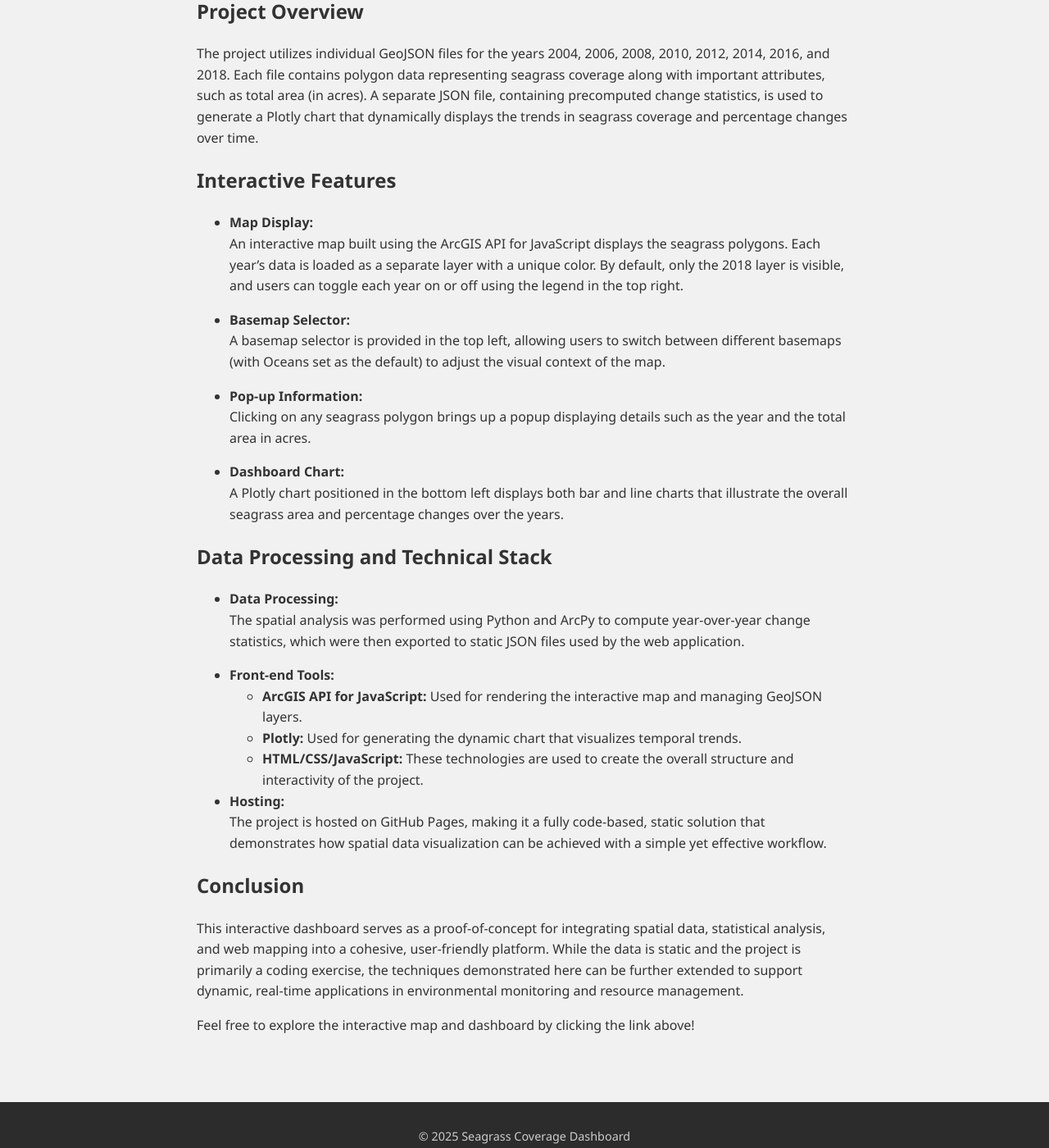
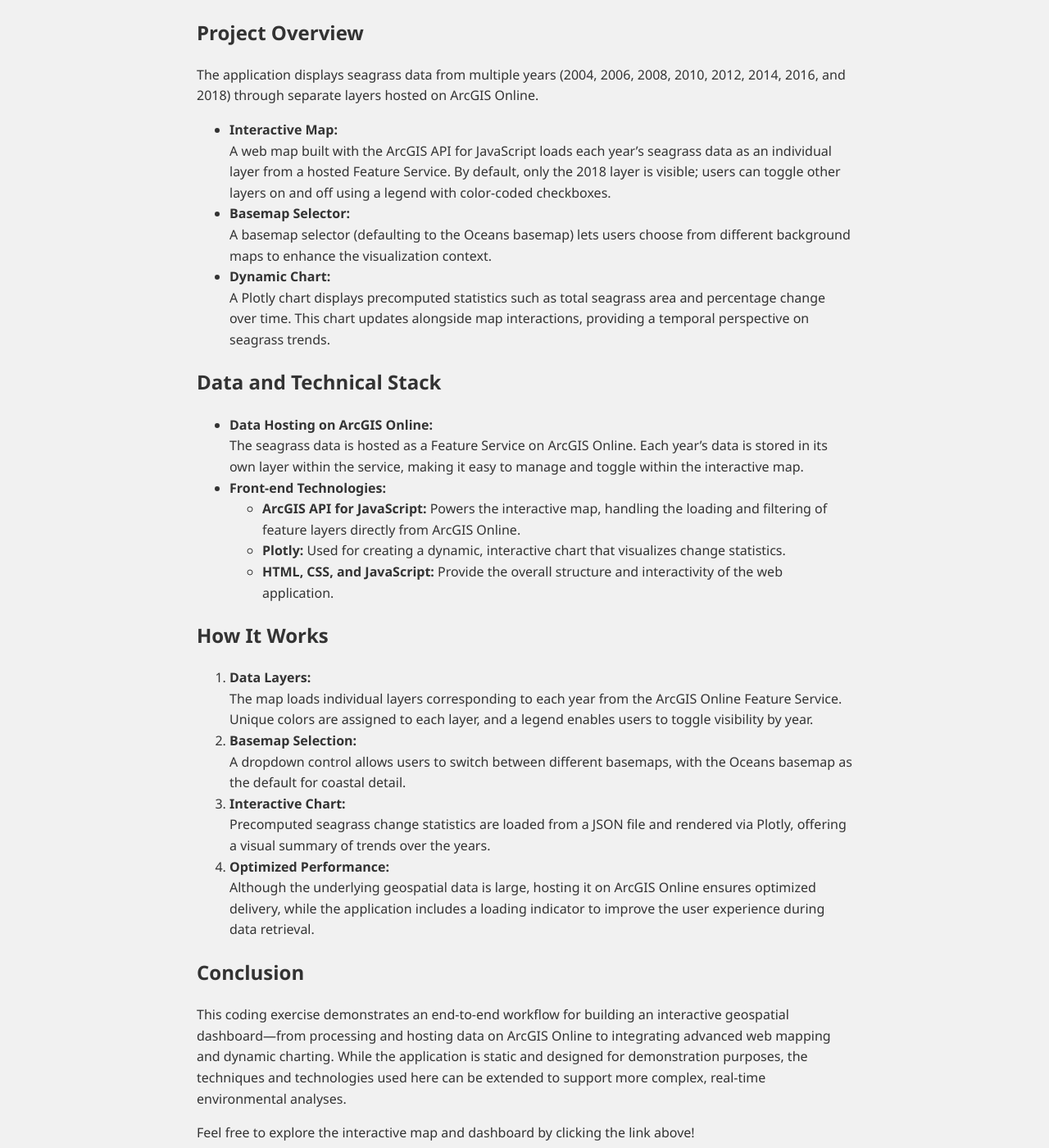
Before and after one commit to KevinMGIS/Seagrass_Change_SWFWMD, a Jekyll site: the page built from index.md, in a window 1280 px wide and 1400 px high, scrolled down 444 px. Shown: the whole window at 82% size. Built offline with Jekyll 4.4.1, drawn with Linux system fonts in a browser that asks for light colours; our own code applies the rules of GitHub Pages for plain Markdown files; some of the changed text lies outside the part shown.

Commit message:
Updated map and index again

```diff
--- a/index.md
+++ b/index.md
@@ -1,44 +1,43 @@
-[View the Interactive Map & Dashboard](map.html)
+[View the Interactive Map & Dashboard](https://kevinmgis.github.io/Seagrass_Change_SWFWMD/map.html)
 
 **Notice: This project is for display purposes only and is a coding exercise.**
 
 # Seagrass Coverage Dashboard
 
-This project is an interactive web application designed to visualize and analyze seagrass coverage over time along selected coastal areas. It combines spatial data and temporal statistics to provide insights into the changes in seagrass extent by year.
+This project is an interactive web mapping application designed to visualize seagrass coverage along select coastal areas over time. The spatial data is hosted on ArcGIS Online as a Feature Service, which allows each year’s data to be accessed as a separate feature layer. This approach improves data management and leverages ArcGIS Online's optimized serving of geospatial information.
 
 ## Project Overview
 
-The project utilizes individual GeoJSON files for the years 2004, 2006, 2008, 2010, 2012, 2014, 2016, and 2018. Each file contains polygon data representing seagrass coverage along with important attributes, such as total area (in acres). A separate JSON file, containing precomputed change statistics, is used to generate a Plotly chart that dynamically displays the trends in seagrass coverage and percentage changes over time.
+The application displays seagrass data from multiple years (2004, 2006, 2008, 2010, 2012, 2014, 2016, and 2018) through separate layers hosted on ArcGIS Online.
+- **Interactive Map:**
+  A web map built with the ArcGIS API for JavaScript loads each year's seagrass data as an individual layer from a hosted Feature Service. By default, only the 2018 layer is visible; users can toggle other layers on and off using a legend with color-coded checkboxes.
+- **Basemap Selector:**
+  A basemap selector (defaulting to the Oceans basemap) lets users choose from different background maps to enhance the visualization context.
+- **Dynamic Chart:**
+  A Plotly chart displays precomputed statistics such as total seagrass area and percentage change over time. This chart updates alongside map interactions, providing a temporal perspective on seagrass trends.
 
-## Interactive Features
+## Data and Technical Stack
 
-- **Map Display:**
-  An interactive map built using the ArcGIS API for JavaScript displays the seagrass polygons. Each year’s data is loaded as a separate layer with a unique color. By default, only the 2018 layer is visible, and users can toggle each year on or off using the legend in the top right.
+- **Data Hosting on ArcGIS Online:**
+  The seagrass data is hosted as a Feature Service on ArcGIS Online. Each year’s data is stored in its own layer within the service, making it easy to manage and toggle within the interactive map.
+- **Front-end Technologies:**
+  - **ArcGIS API for JavaScript:** Powers the interactive map, handling the loading and filtering of feature layers directly from ArcGIS Online.
+  - **Plotly:** Used for creating a dynamic, interactive chart that visualizes change statistics.
+  - **HTML, CSS, and JavaScript:** Provide the overall structure and interactivity of the web application.
 
-- **Basemap Selector:**
-  A basemap selector is provided in the top left, allowing users to switch between different basemaps (with Oceans set as the default) to adjust the visual context of the map.
+## How It Works
 
-- **Pop-up Information:**
-  Clicking on any seagrass polygon brings up a popup displaying details such as the year and the total area in acres.
-
-- **Dashboard Chart:**
-  A Plotly chart positioned in the bottom left displays both bar and line charts that illustrate the overall seagrass area and percentage changes over the years.
-
-## Data Processing and Technical Stack
-
-- **Data Processing:**
-  The spatial analysis was performed using Python and ArcPy to compute year-over-year change statistics, which were then exported to static JSON files used by the web application.
-
-- **Front-end Tools:**
-  - **ArcGIS API for JavaScript:** Used for rendering the interactive map and managing GeoJSON layers.
-  - **Plotly:** Used for generating the dynamic chart that visualizes temporal trends.
-  - **HTML/CSS/JavaScript:** These technologies are used to create the overall structure and interactivity of the project.
-
-- **Hosting:**
-  The project is hosted on GitHub Pages, making it a fully code-based, static solution that demonstrates how spatial data visualization can be achieved with a simple yet effective workflow.
+1. **Data Layers:**
+   The map loads individual layers corresponding to each year from the ArcGIS Online Feature Service. Unique colors are assigned to each layer, and a legend enables users to toggle visibility by year.
+2. **Basemap Selection:**
+   A dropdown control allows users to switch between different basemaps, with the Oceans basemap as the default for coastal detail.
+3. **Interactive Chart:**
+   Precomputed seagrass change statistics are loaded from a JSON file and rendered via Plotly, offering a visual summary of trends over the years.
+4. **Optimized Performance:**
+   Although the underlying geospatial data is large, hosting it on ArcGIS Online ensures optimized delivery, while the application includes a loading indicator to improve the user experience during data retrieval.
 
 ## Conclusion
 
-This interactive dashboard serves as a proof-of-concept for integrating spatial data, statistical analysis, and web mapping into a cohesive, user-friendly platform. While the data is static and the project is primarily a coding exercise, the techniques demonstrated here can be further extended to support dynamic, real-time applications in environmental monitoring and resource management.
+This coding exercise demonstrates an end-to-end workflow for building an interactive geospatial dashboard—from processing and hosting data on ArcGIS Online to integrating advanced web mapping and dynamic charting. While the application is static and designed for demonstration purposes, the techniques and technologies used here can be extended to support more complex, real-time environmental analyses.
 
 Feel free to explore the interactive map and dashboard by clicking the link above!
--- a/map.html
+++ b/map.html
@@ -184,7 +184,7 @@
         container: "viewDiv",
         map: map,
         center: [-82.5, 27.5],
-        zoom: 12
+        zoom: 9
       });
 
       // Once the view is ready, hide the loading indicator.
```
